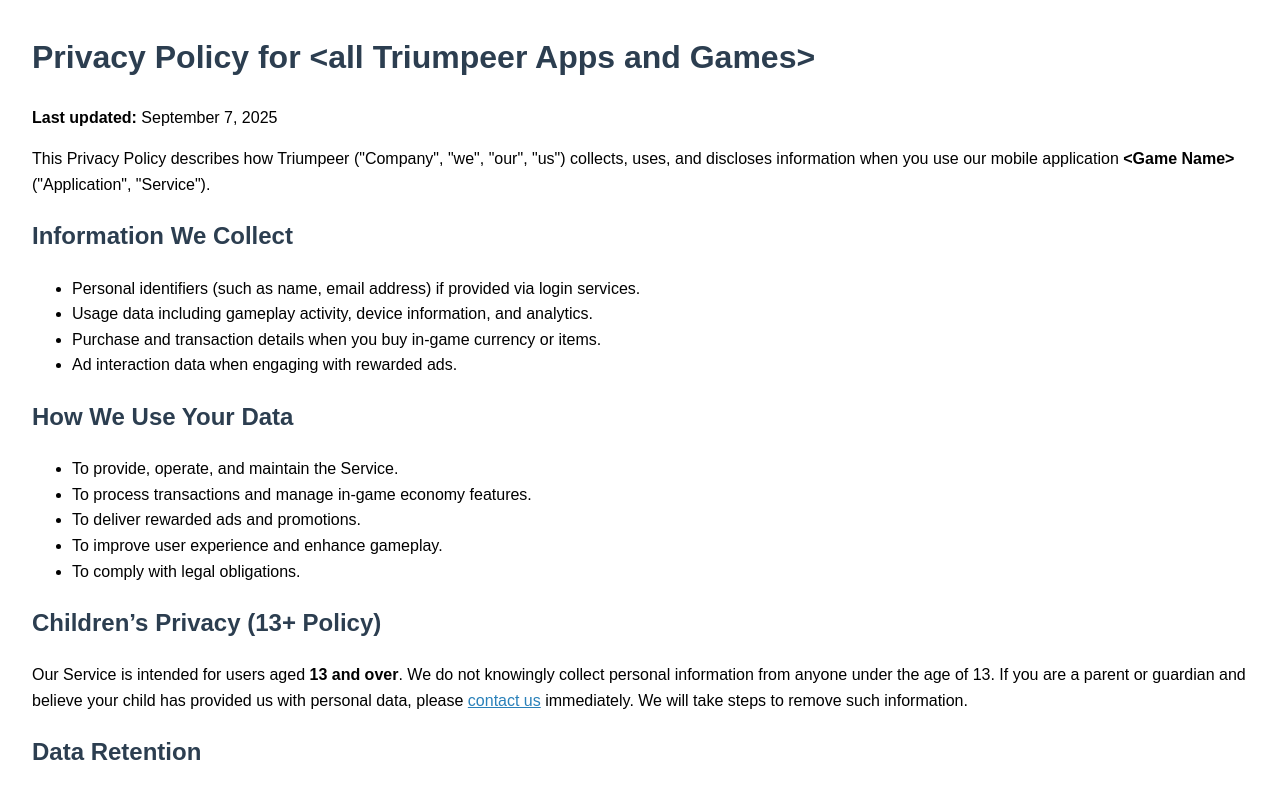
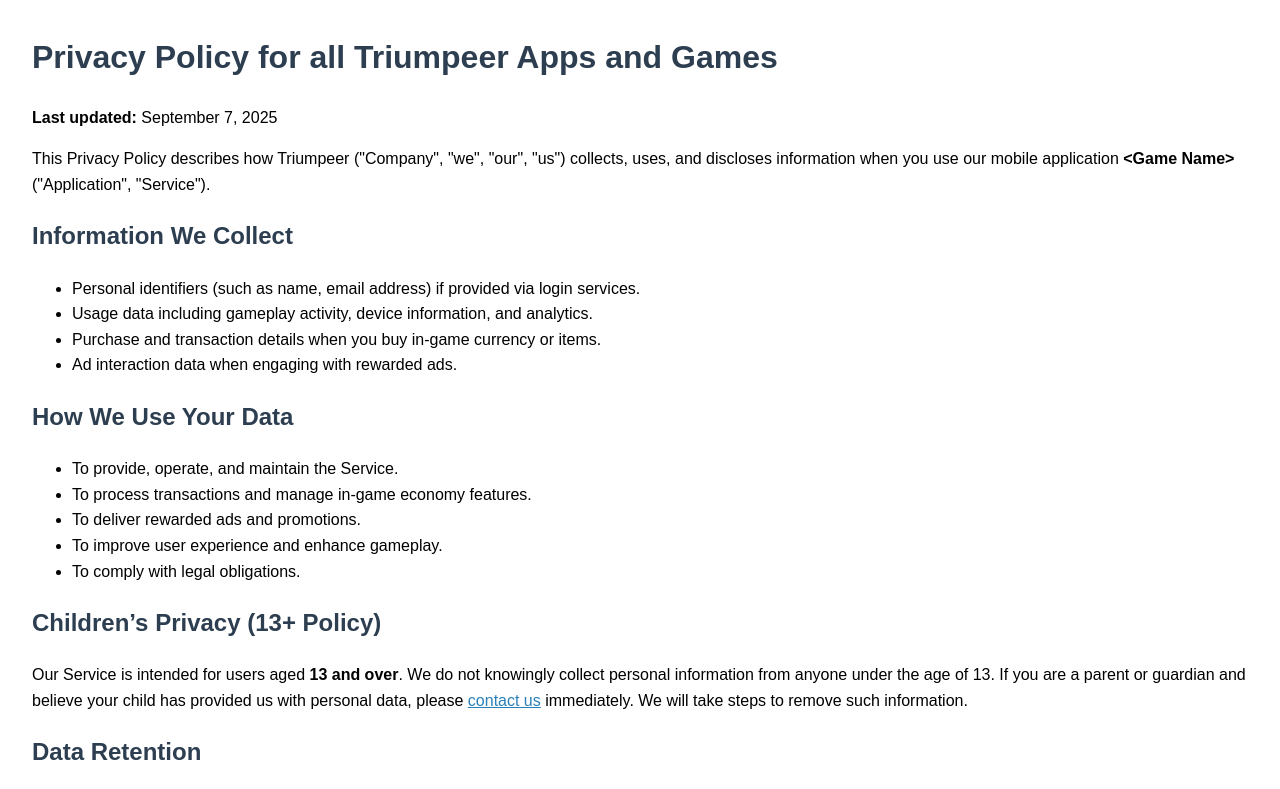
Before and after one commit to Triumpeer/triumpeer-site, a plain HTML site: page privacy.html in a window 1280 px wide. Shown: the top 789 px of the page. Drawn offline with Linux system fonts and the light colour scheme.

Commit message:
Update privacy and data usage policy.

```diff
--- a/privacy.html
+++ b/privacy.html
@@ -11,7 +11,7 @@
   </style>
 </head>
 <body>
-  <h1>Privacy Policy for &lt;all Triumpeer Apps and Games&gt;</h1>
+  <h1>Privacy Policy for all Triumpeer Apps and Games</h1>
   <p><strong>Last updated:</strong> September 7, 2025</p>
 
   <p>
```
